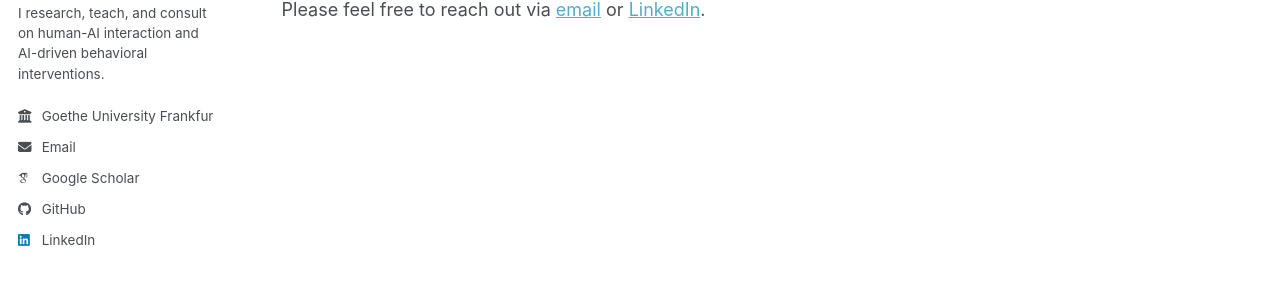
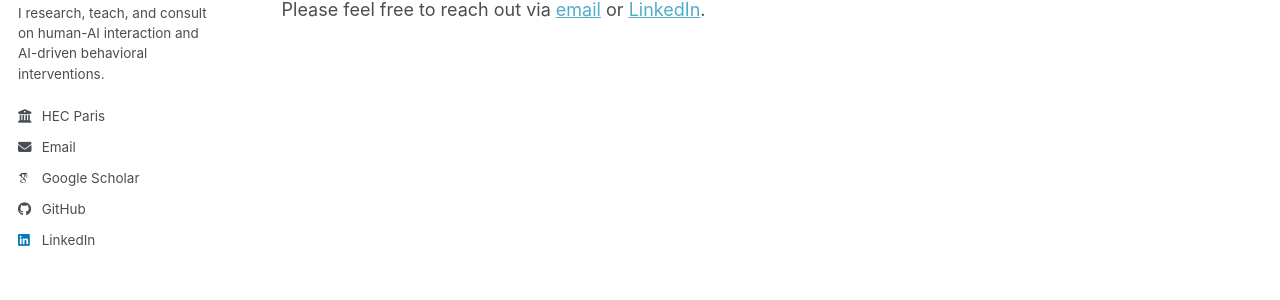
Before and after one commit to moritzvz/moritzvz.github.io, a Jekyll site: the page built from _pages/about.md, in a window 1280 px wide. Shown: the part 274-574 px from the top of the page. Built offline with Jekyll 4.4.1, drawn with Linux system fonts in a browser that asks for light colours; some web fonts are replaced; a script bundle is joined from its source files by our own code; library files that are not in the unit come from our copies.

Commit message:
Update HEC to _config.yml

```diff
--- a/_config.yml
+++ b/_config.yml
@@ -27,11 +27,11 @@ author:
   name             : "Dr. Moritz von Zahn"
   pronouns         : # example: "she/her"
   bio              : "I research, teach, and consult on human-AI interaction and AI-driven behavioral interventions."
-  location         : # "Frankfurt, Germany"
-  employer         : "Goethe University Frankfurt"
-  employer_url     : "https://www.uni-frankfurt.de/en"
+  location         : # "Paris, France"
+  employer         : "HEC Paris"
+  employer_url     : "https://www.hec.edu/en"
   uri              : # URL
-  email            : "vzahn@its.uni-frankfurt.de"
+  email            : "von-zahn@hec.fr"
 
   # Academic websites
   academia         : # URL
```
